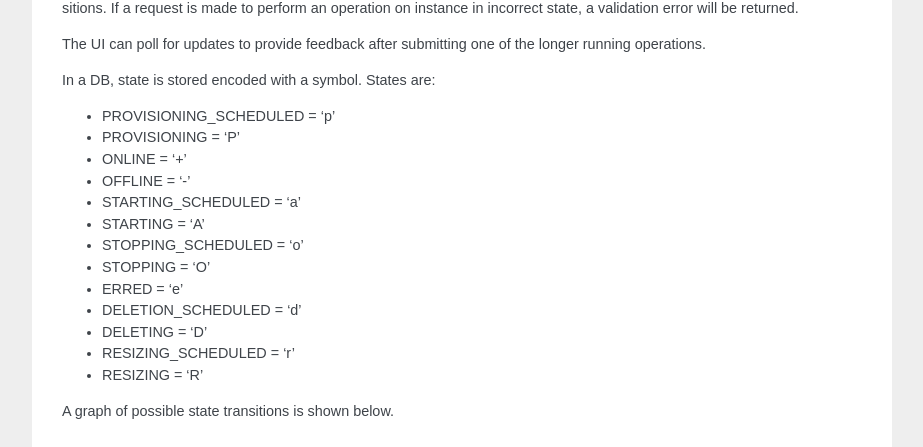
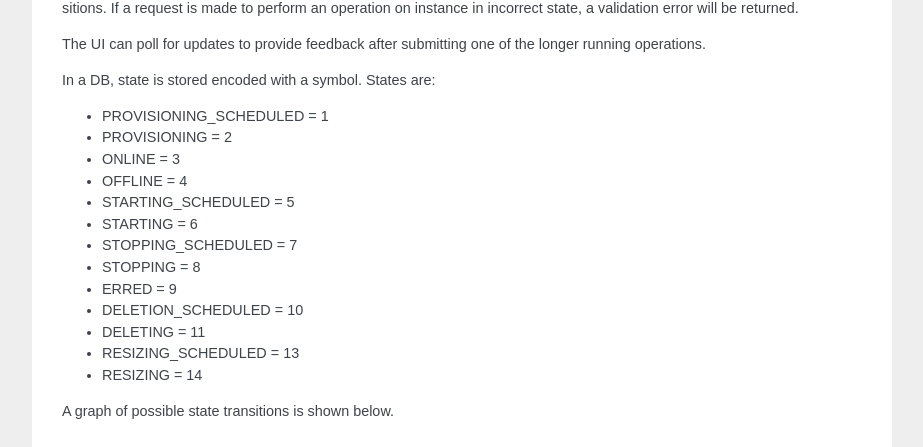
Before and after one commit to opennode/waldur-core, a Sphinx documentation site: the page built from docs/api/instance.rst, in a window 1280 px wide and 900 px high, scrolled down 942 px. Shown: the part 152-599 px from the top of the window, without its empty margins (198-1121 px from the left). Built offline with Sphinx 7.4.7, drawn with Linux system fonts in a browser that asks for light colours.

Commit message:
Update instance state encoding documentation

```diff
--- a/docs/api/instance.rst
+++ b/docs/api/instance.rst
@@ -53,19 +53,19 @@ The UI can poll for updates to provide feedback after submitting one of the long
 
 In a DB, state is stored encoded with a symbol. States are:
 
-- PROVISIONING_SCHEDULED = 'p'
-- PROVISIONING = 'P'
-- ONLINE = '+'
-- OFFLINE = '-'
-- STARTING_SCHEDULED = 'a'
-- STARTING = 'A'
-- STOPPING_SCHEDULED = 'o'
-- STOPPING = 'O'
-- ERRED = 'e'
-- DELETION_SCHEDULED = 'd'
-- DELETING = 'D'
-- RESIZING_SCHEDULED = 'r'
-- RESIZING = 'R'
+- PROVISIONING_SCHEDULED = 1
+- PROVISIONING = 2
+- ONLINE = 3
+- OFFLINE = 4
+- STARTING_SCHEDULED = 5
+- STARTING = 6
+- STOPPING_SCHEDULED = 7
+- STOPPING = 8
+- ERRED = 9
+- DELETION_SCHEDULED = 10
+- DELETING = 11
+- RESIZING_SCHEDULED = 13
+- RESIZING = 14
 
 A graph of possible state transitions is shown below.
 
```
